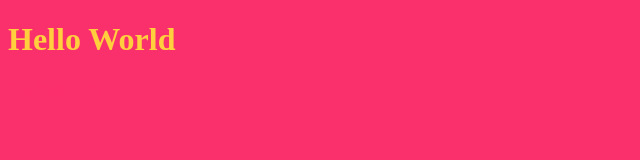
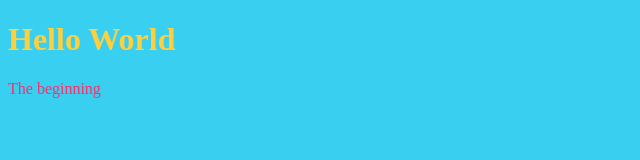
Before and after one commit to mattchell/mattchell.github.io, a plain HTML site: page index.html in a window 1280 px wide. Shown: the whole page, without its empty margins (0-640 px from the left). Drawn offline with Linux system fonts and the light colour scheme.

Commit message:
Update colors index.html

```diff
--- a/index.html
+++ b/index.html
@@ -3,10 +3,10 @@
 
   <head>
     <style>
-    body   {background-color: #FA306C;}
+      body   {background-color: #39CFF1;}
       h1     {color: #FFCF3D;}
       p      {color: #FA306C;}
-
+      /* magenta: #FA306C, yellow: #FFCF3D, blue: #39CFF1, gunmetal: #092327, slategreen: #0B5351 */
     </style>
   </head>
 
@@ -16,4 +16,5 @@
     <p>The beginning</p>
 
   </body>
+
 </html>
```
Lines whose indentation alone changed are shown as unchanged.
